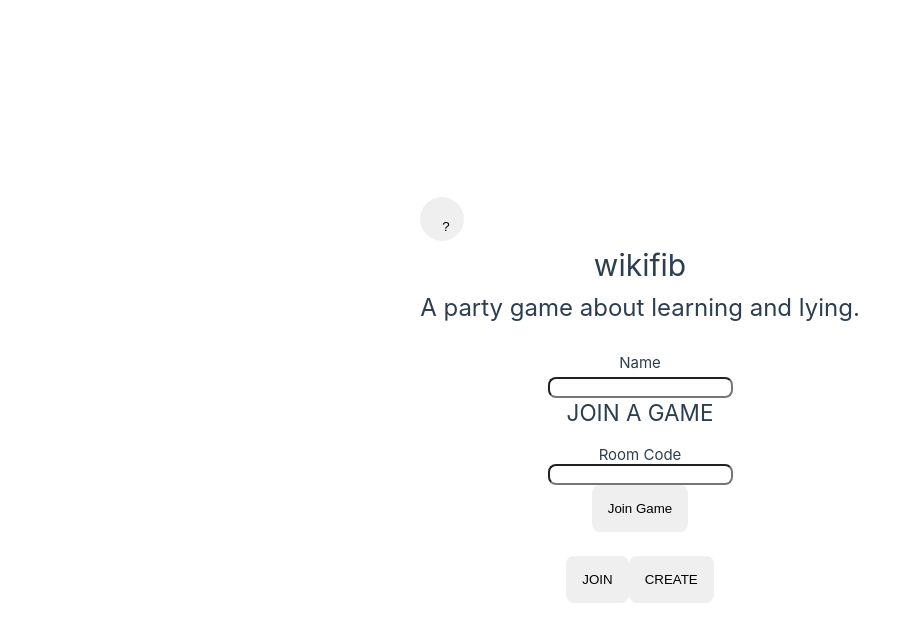
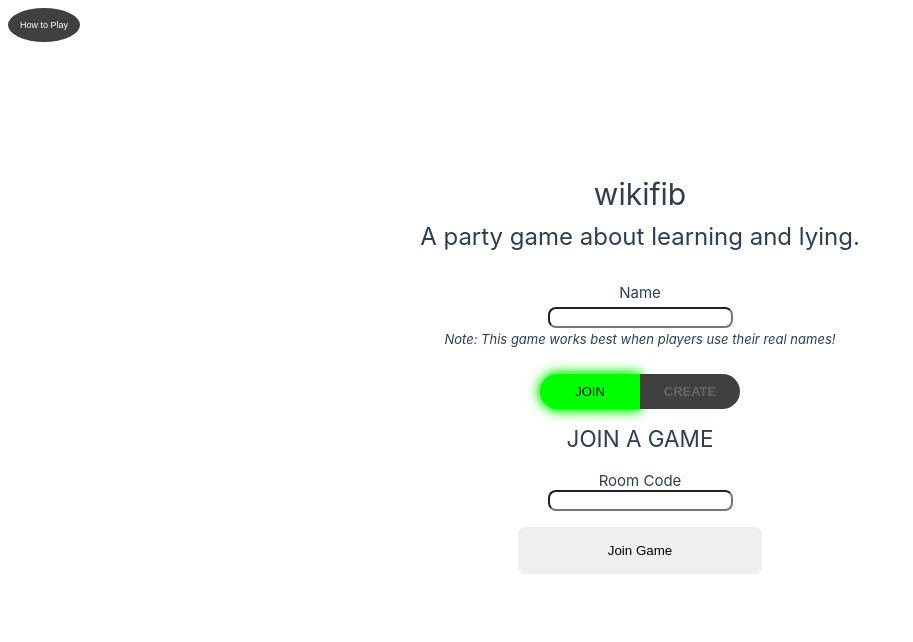
Before and after one commit to imjoshmathews/wikifib, a Vue app in the folder wikifib-frontend/: page / in a window 1280 px wide. Shown: the top 642 px of the page, without its empty margins (0-913 px from the left). Built offline with nearby package versions, Linux system fonts and the light colour scheme; no server answers.

Commit message:
early testing beginning

```diff
--- a/wikifib-frontend/src/App.vue
+++ b/wikifib-frontend/src/App.vue
@@ -10,6 +10,7 @@
   const tutorialWindow = () => {return state.tutorialWindow};
   const toggleTutorialWindow = () => {state.tutorialWindow = !state.tutorialWindow};
   const inRoom = () => {return (state.roomCode !== 'undefined')};
+  const buttonText = () => {return state.tutorialWindow ? 'X' : 'How to Play'};
 </script>
 
 <style>
@@ -45,10 +46,18 @@
     border-radius: 0.5rem;
   }
   .how-to-button {
-    width: 0.5rem;
-    height: 0.5rem;
-    padding: 5%;
-    border-radius:100%
+    /* width: 32px;
+    height: 32px; */
+    font-size: xx-small;
+    padding: 12px;
+    border-radius: 50%;
+    position: absolute;
+    left: 8px;
+    top: 8px;
+    z-index: 3;
+    background-color: #404040;
+    color: white;
+
   }
   .right-aligned{
     text-align: right;
@@ -57,7 +66,7 @@
 </style>
 
 <template>
-  <button class="how-to-button" @click="toggleTutorialWindow()">?</button>
+  <button class="how-to-button" @click="toggleTutorialWindow()">{{buttonText()}}</button>
   <div class="right-aligned">
   <PlayerInfo v-if="inRoom()"/>
   </div>
--- a/wikifib-frontend/src/components/HowToPlay.vue
+++ b/wikifib-frontend/src/components/HowToPlay.vue
@@ -1,23 +1,126 @@
 <script setup>
     import {state, clearSession} from '@/socket';
-    const closePopup = () => { state.tutorialWindow = false }
+    const closePopup = () => {
+
+        state.tutorialWindow = false;
+    }
 </script>
 <style>
     .popup{
-        outline-style:dashed;
-        outline-width:2px;
+        /* outline-style:dashed;
+        outline-width:2px; */
         outline-color:rgb(225, 0, 255);
+        color: rgb(235,235,235,0.66);
         background-color: rgb(17, 1, 4);
         padding: 0.5rem;
         z-index: 2;
-        position: fixed;
+        position: absolute;
+        top: 32px;
+        left: 32px;
+        max-width: 80%;
+    }
+    .glow-interrogator{
+        color: #DDDDFF;
+        text-align: center;
+        -webkit-animation: glow-blue 1s ease-in-out infinite alternate;
+        -moz-animation: glow-blue 1s ease-in-out infinite alternate;
+        animation: glow-blue 1s ease-in-out infinite alternate;
+    }
+    .glow-honest{
+        color: #DDFFDD;
+        text-align: center;
+        -webkit-animation: glow-green 1s ease-in-out infinite alternate;
+        -moz-animation: glow-green 1s ease-in-out infinite alternate;
+        animation: glow-green 1s ease-in-out infinite alternate;
+    }
+    .glow-liar{
+        color: #FFDDDD;
+        text-align: center;
+        -webkit-animation: glow-red 1s ease-in-out infinite alternate;
+        -moz-animation: glow-red 1s ease-in-out infinite alternate;
+        animation: glow-red 1s ease-in-out infinite alternate;
+    }
+    .scale-up-tl {
+        -webkit-animation: scale-up-tl 0.5s cubic-bezier(0.390, 0.575, 0.565, 1.000) both;
+        animation: scale-up-tl 0.5s cubic-bezier(0.390, 0.575, 0.565, 1.000) both;
+    }
+    .clear-button {
+        background-color:#404040;
+        color: white;
+    }
+    .clear-button:hover{
+        -webkit-animation: c-shift 0.5s alternate infinite;
+    }
+    @-webkit-keyframes c-shift {
+        to { background-color: #808080 }
+    }
+    @-webkit-keyframes scale-up-tl {
+    0% {
+        -webkit-transform: scale(0.5);
+                transform: scale(0.5);
+        -webkit-transform-origin: 0% 0%;
+                transform-origin: 0% 0%;
+    }
+    100% {
+        -webkit-transform: scale(1);
+                transform: scale(1);
+        -webkit-transform-origin: 0% 0%;
+                transform-origin: 0% 0%;
+    }
+    }
+    @keyframes scale-up-tl {
+    0% {
+        -webkit-transform: scale(0);
+                transform: scale(0);
+        -webkit-transform-origin: 0% 0%;
+                transform-origin: 0% 0%;
+    }
+    100% {
+        -webkit-transform: scale(1);
+                transform: scale(1);
+        -webkit-transform-origin: 0% 0%;
+                transform-origin: 0% 0%;
+    }
+    }
+    @-webkit-keyframes glow-red {
+        from {
+            text-shadow: 0 0 05px #e61b00, 0 0 10px #e61b00, 0 0 15px #e61b00, 0 0 20px #e61b00, 0 0 25px #e61b00;
+        }
+        to {
+            text-shadow:  0 0 10px #ff4d4d, 0 0 15px #ff4d4d, 0 0 20px #ff4d4d, 0 0 25px #ff4d4d, 0 0 30px #ff4d4d;
+        }
+    }
+    @-webkit-keyframes glow-green {
+        from {
+            text-shadow: 0 0 05px #00e658, 0 0 10px #00e658, 0 0 15px #00e658, 0 0 20px #00e658, 0 0 25px #00e658;
+        }
+        to {
+            text-shadow:  0 0 10px #4dff88, 0 0 15px #4dff88, 0 0 20px #4dff88, 0 0 25px #4dff88, 0 0 30px #4dff88;
+        }
+    }
+    @-webkit-keyframes glow-blue {
+        from {
+            text-shadow: 0 0 05px #003688, 0 0 10px #003688, 0 0 15px #003688, 0 0 20px #003688, 0 0 25px #003688;
+        }
+        to {
+            text-shadow:  0 0 10px #2e74cf, 0 0 15px #2e74cf, 0 0 20px #2e74cf, 0 0 25px #2e74cf, 0 0 30px #2e74cf;
+        }
     }
 </style>
 <template>
-    <div class="popup">
-        <p>fill this in later with an explanation of how the game works.</p>
-        <button @click="clearSession()">clear cache</button>
-        <button @click="closePopup()">close tutorial</button>
+    <div class="popup scale-up-tl">
+        <p><span style="font-weight:bold">Wikifib</span> is a social party game for 3+ players.
+        <br>Although it can be played remotely using voice chat, it's best suited for play in-person.
+        <br><br>Play begins with each player choosing one of several randomly generated Wikipedia article titles. Players will skim their article, trying to commit as much as they can to memory as quickly as possible. Once everyone has marked that they're finished reading, one player is randomly selected as the <span class="glow-interrogator">interrogator</span>. Then, one of the articles from the remaining players will be chosen at random as the topic for the round. The player who actually read the randomly selected article is the round's <span class="glow-honest">honest player</span>. Each other player in the game is a <span class="glow-liar">liar</span> for the round.
+        <br><br>The <span class="glow-interrogator">interrogator's</span> job is to determine who actually read the article. To accomplish this, they may ask any questions they want about the article to the other players in the game. They call the shots in a round, and no player may speak without the interrogator's permission. They earn points only if they select the honest player.
+        <br><br>The <span class="glow-honest">honest player's</span> job is to convincingly tell the truth, to the best of their ability. After all, they read the article. They may only respond to direct questions from the interrogator. They gain points if the interrogator selects them.
+        <br><br>A <span class="glow-liar">liar's</span> job is to trick the interrogator into believing they were the one who read the article by lying through their teeth when questioned. They also may only respond to direct questions from the interrogator. They earn points if the interrogator selects them.
+        <br><br>Between rounds, the previous round's <span class="glow-honest">honest player</span> chooses another article to skim over before play continues. They also take the role of the next round's <span class="glow-interrogator">interrogator</span>. Another article is selected, and so a new player becomes the <span class="glow-honest">honest player</span>.
+        <br><br>Play continues until a player reaches the score limit or until the maximum number of rounds has been played, but let's be real - you're not playing this game to keep score.
+        <br><br>Inspired by "Two of These People are Lying" by The Technical Difficulties. Check them out <a href="https://www.youtube.com/watch?v=3UAOs9B9UH8">here!</a></p>
+        <br>
+        <button class="clear-button" @click="clearSession()">Clear Session</button>
+        <br><br>
     </div>
 
 </template>
--- a/wikifib-frontend/src/components/LandingPage.vue
+++ b/wikifib-frontend/src/components/LandingPage.vue
@@ -2,15 +2,16 @@
   import { socket } from '@/socket';
   import {ref} from 'vue';
   const name = ref('');
-  const maxScore = ref(100);
-  const maxArticles = ref(1);
-  const maxRounds = ref(10);
+  const maxScore = ref(9999);
+  const maxArticles = ref(3);
+  const maxRounds = ref(15);
   const roomCode = ref('');
   const Modes = {
       JoinGame: Symbol("join"),
       CreateGame: Symbol("create"),
   }
   const currentMode = ref(Modes.JoinGame);
+  const inJoinMode = ref(currentMode === Modes.JoinGame);
 
   const createGame = async () => {
       if(name.value.trim() !== ''){
@@ -38,6 +39,62 @@
   }
   .create-game-box {
     line-height:normal;
+    padding: 16px;
+  }
+  .submit {
+    margin: 16px;
+    width: 60%;
+    height: 5%;
+  }
+  .reminder {
+    font-style: italic;
+    font-size: small;
+  }
+  .mode-select {
+    border-radius: 0;
+    min-width: 100px;
+    width: 20%;
+    padding: 10px;
+    font-size: small;
+  }
+  .msleft {
+    border-top-left-radius: 32px;
+    border-bottom-left-radius: 32px;
+  }
+  .msright {
+    border-top-right-radius: 32px;
+    border-bottom-right-radius: 32px;
+  }
+  .activemode {
+    background-color: lime;
+    text-align: center;
+    -webkit-animation: glow 1s ease-in-out infinite alternate;
+    -moz-animation: glow 1s ease-in-out infinite alternate;
+    animation: glow 1s ease-in-out infinite alternate;
+    z-index: 2;
+    -webkit-transition: all 0.25s linear;
+    -moz-transition: all 0.25s linear;
+    -o-transition: all 0.25s linear;
+    transition: all 0.25s linear;
+
+  }
+  .inactivemode {
+    background-color: #404040;
+    color: rgb(255,255,255,0.2);
+    font-weight: bold;
+    z-index: 1;
+    -webkit-transition: all 0.25s linear;
+    -moz-transition: all 0.25s linear;
+    -o-transition: all 0.25s linear;
+    transition: all 0.25s linear;
+  }
+  @keyframes glow {
+    from {
+        box-shadow: 0 0 05px lime, 0 0 10px lime
+    }
+    to {
+        box-shadow:  0 0 10px lime, 0 0 15px lime
+    }
   }
 </style>
 
@@ -45,28 +102,29 @@
   <div class="center-aligned">
     <label for="screenname">Name</label><br>
     <input type="text" minlength="1" maxlength="30" id="screenname" name="screenname" v-model="name"/><br>
-    <div v-if="currentMode===Modes.JoinGame" class="create-game-box">
+    <p class="reminder">Note: This game works best when players use their real names!</p>
+    <br>
+      <button :class="{activemode: (currentMode===Modes.JoinGame), inactivemode: (currentMode!==Modes.JoinGame)}" class="mode-select msleft" @click="currentMode=Modes.JoinGame">JOIN</button>
+    <button :class="{activemode: (currentMode===Modes.CreateGame), inactivemode: (currentMode!==Modes.CreateGame)}" class="mode-select msright" @click="currentMode=Modes.CreateGame">CREATE</button><div v-if="currentMode===Modes.JoinGame" class="create-game-box">
       <h2 class="subheader">JOIN A GAME</h2><br>
       <form @submit.prevent="joinGame">
         <label for="roomCode">Room Code </label><br>
         <input type="text" minlength="5" maxlength="5" id="roomCode" name="roomCode" v-model="roomCode"/><br>
-        <button type="submit">Join Game</button>
+        <button class="submit" type="submit">Join Game</button>
       </form>
     </div>
     <div v-if="currentMode===Modes.CreateGame" class="create-game-box">
       <h2 class="subheader">CREATE A GAME</h2><br>
       <form @submit.prevent="createGame">
         <label for="maxScore">Max Score </label>
-        <input type="number" id="maxScore" name="maxScore" min="5" max="100" v-model="maxScore"><br>
+        <input type="number" id="maxScore" name="maxScore" min="10" max="10000" v-model="maxScore"><br>
         <label for="maxRounds">Max Rounds </label>
-        <input type="number" id="maxRounds" name="maxRounds" min="1" max="20" v-model="maxRounds"><br>
+        <input type="number" id="maxRounds" name="maxRounds" min="1" max="1000" v-model="maxRounds"><br>
         <label for="maxArticles">Number of Articles to Choose From </label>
         <input type="number" id="maxArticles" name="maxArticles" min="1" max="5" v-model="maxArticles"><br>
-        <button type="submit">Create Game</button>
+        <button class="submit" type="submit">Create Game</button>
       </form>
     </div>
     <br>
-    <button @click="currentMode=Modes.JoinGame">JOIN</button>
-    <button @click="currentMode=Modes.CreateGame">CREATE</button>
   </div>
 </template>
```
